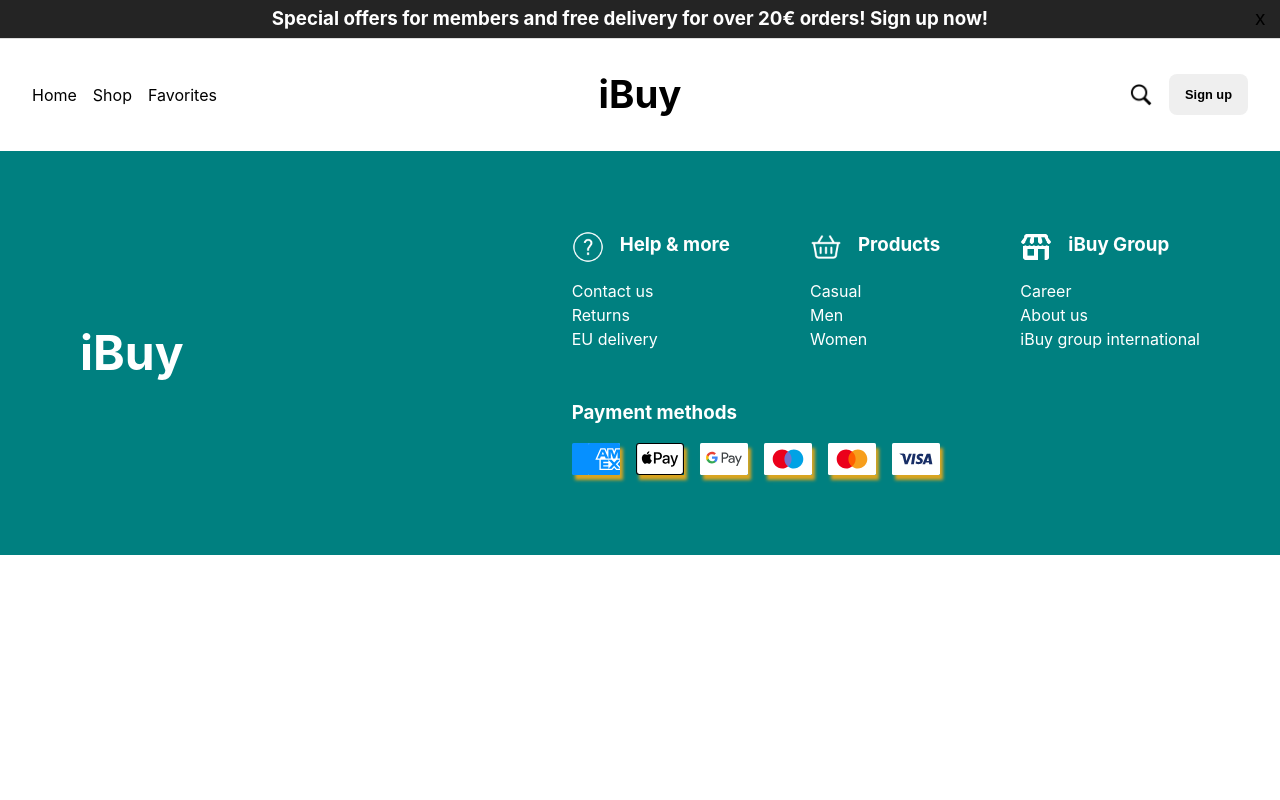
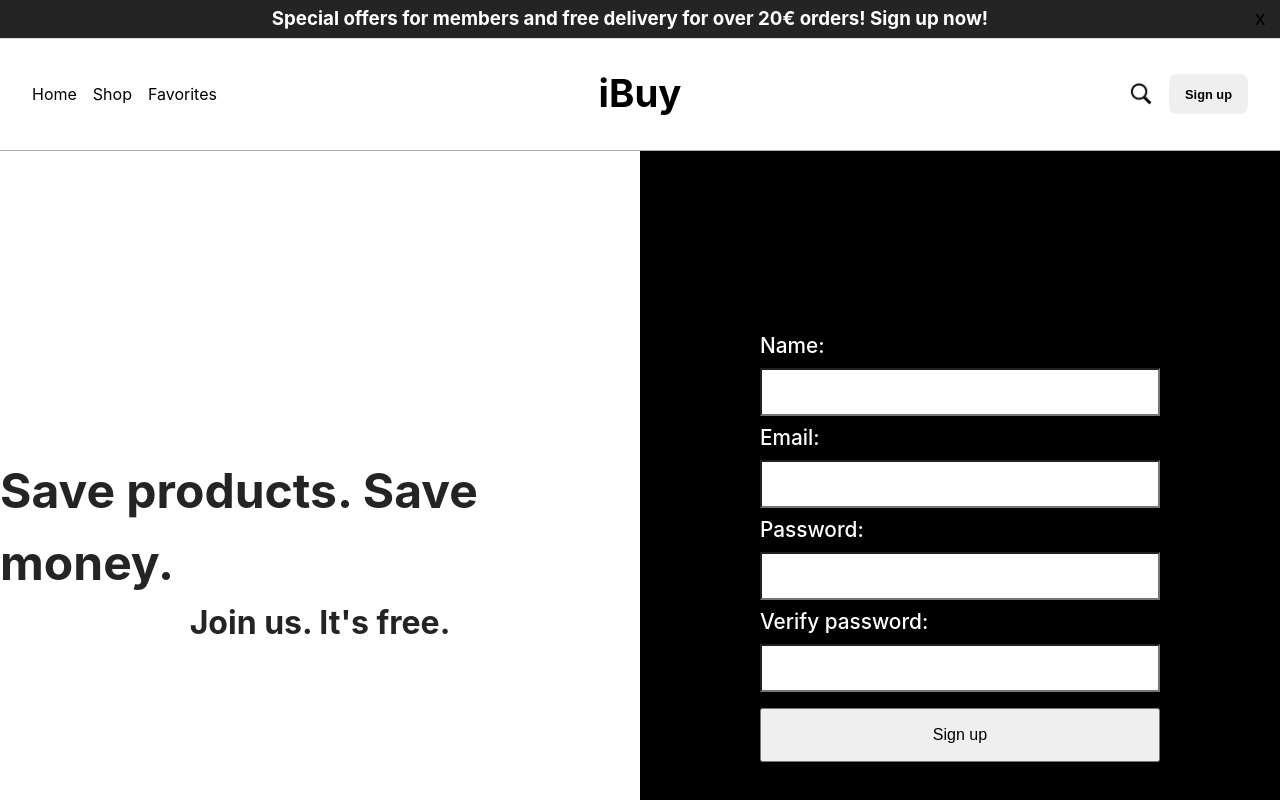
Before and after one commit to tolgapp/iBuy, a React (Vite) app: page /signup in a window 1280 px wide. Shown: the top 800 px of the page. Built offline with nearby package versions, Linux system fonts and the light colour scheme.

Commit message:
added form with getting typed data as object and if data is invalid an alert with nice animation

```diff
--- a/package.json
+++ b/package.json
@@ -12,7 +12,8 @@
   "dependencies": {
     "react": "^18.3.1",
     "react-dom": "^18.3.1",
-    "react-router-dom": "^6.26.1"
+    "react-router-dom": "^6.26.1",
+    "react-toastify": "^10.0.5"
   },
   "devDependencies": {
     "@eslint/js": "^9.9.0",
--- a/src/App.tsx
+++ b/src/App.tsx
@@ -7,7 +7,7 @@ import "./index.css";
 import NewsBar from "./components/NewsBar";
 import { useState } from "react";
 import Search from "./components/Search";
-import Favorites from "./components/Favorites";
+import Signup from "./components/Signup";
 
 const App: React.FC = () => {
   const [closeNews, setCloseNews] = useState(true);
@@ -33,7 +33,9 @@ const App: React.FC = () => {
         <Route path="/" element={<Home />} />
         <Route path="/shop" element={<Shop />} />
         <Route path="/shop/:id" element={<Shop />} />
-        <Route path="/favorites" element={<Favorites />} />
+        {/* Redirect to Signup -> Signup instead of Favorites*/}
+        <Route path="/favorites" element={<Signup />} />
+        <Route path="/signup" element={<Signup />} />
       </Routes>
       <Footer />
     </>
--- a/src/components/Favorites.tsx
+++ b/src/components/Favorites.tsx
@@ -1,73 +1,22 @@
-import { useState } from "react";
-
-type FormData = {
-  name: string;
-  email: string;
-  password: string;
-  verifyPassword: string;
-};
+import { useEffect } from "react";
+import { useLocation, useNavigate } from "react-router-dom";
 
 const Favorites: React.FC = () => {
 
-  const [formData, setFormData] = useState<FormData>({
-    name: "",
-    email: "",
-    password: "",
-    verifyPassword: ""
-  });
+  const location = useLocation();
+  const navigate = useNavigate();
 
-  const handleSubmit = (e: React.FormEvent<HTMLFormElement>) => {
-    e.preventDefault();
-    console.log(formData);
-  };
-
-  const handleChange = (e: React.ChangeEvent<HTMLInputElement>) => {
-    const {name, value} = e.target;
-    setFormData(prev => ({
-      ...prev,
-    [name]: value
-    }));
-  };
-
-
+  // Redirects to signup page so the user can signup and add favorites
+  useEffect(() => {
+    if (location.pathname === '/favorites') {
+      navigate('/signup'); // Redirect to the signup page
+    }
+  }, [location, navigate]);
 
   return (
-    <div className="favorites">
-      <div className="text-container-favorites">
-        <h2>Save products. Save money.</h2>
-        <h3>Join us. It's free.</h3>
-      </div>
-      <div className="form-container">
-        <form onSubmit={handleSubmit}>
-        <label htmlFor="name" className="name">
-            Name:
-          </label>
-          <input type="name" name="name" id="name" onChange={handleChange} />
-          <label htmlFor="email" className="email">
-            Email:
-          </label>
-          <input type="email" name="email" id="email" onChange={handleChange} />
-          <label htmlFor="password" className="password">
-            Password:
-          </label>
-          <input
-            type="password"
-            name="password"
-            id="password"
-            onChange={handleChange}
-          />
-          <label htmlFor="verifyPassword" className="password">
-            Verify password:
-          </label>
-          <input
-            type="password"
-            name="verifyPassword"
-            id="verifyPassword"
-            onChange={handleChange}
-          />
-          <button type="submit">Sign up</button>
-        </form>
-      </div>
+    <div>
+      <h1>Favorites Page</h1>
+
     </div>
   );
 };
--- a/src/components/Navbar.tsx
+++ b/src/components/Navbar.tsx
@@ -1,4 +1,4 @@
-import { Link } from "react-router-dom"
+import { Link, useLocation } from "react-router-dom"
 import "../style/Navbar.css"
 
 type Search = {
@@ -7,8 +7,13 @@ type Search = {
 
 const Navbar: React.FC<Search> = ({showSearch}) => {
 
+  const {pathname} = useLocation()
+
+  const isFavorites = pathname === "/favorites" || pathname === "/signup";
+
+
   return (
-    <nav>
+    <nav className={isFavorites ? "underline" : ""}>
       <div className="nav-links">
         <Link to={"/"}>Home</Link>
         <Link to={"/shop"}>Shop</Link>
@@ -17,7 +22,7 @@ const Navbar: React.FC<Search> = ({showSearch}) => {
       <h2><Link to={"/"}>iBuy</Link></h2>
       <div className="search-and-signup">
         <img src="/images/icons/search.png" alt="search icon" onClick={showSearch}/>
-      <button className="signup">Sign up</button>
+      <button className="signup-button"><Link to={"/signup"}>Sign up</Link></button>
       </div>
     </nav>
   )
--- /dev/null
+++ b/src/components/Signup.tsx
@@ -0,0 +1,98 @@
+import { useState } from "react";
+import { ToastContainer, toast } from 'react-toastify';
+import 'react-toastify/dist/ReactToastify.css'; // Import the CSS for styling
+
+type FormData = {
+  name: string;
+  email: string;
+  password: string;
+  verifyPassword: string;
+};
+
+const Signup: React.FC = () => {
+
+  const [formData, setFormData] = useState<FormData>({
+    name: "",
+    email: "",
+    password: "",
+    verifyPassword: "",
+  });
+
+  const notify = (message: string) => toast(message);
+
+  // Check for valid Data to sign up
+  const validateFormData = () => {
+    if (!formData.email.includes("@")) {
+      notify("Please enter a valid email address.");
+      return false;
+    }
+    if (formData.password !== formData.verifyPassword) {
+      notify("Passwords do not match!");
+      return false;
+    }
+    return true;
+  };
+
+  // Prevents the form from making dumb moves and returns nothing if data from formData is not valid
+  const handleSubmit = async (e: React.FormEvent<HTMLFormElement>) => {
+    e.preventDefault();
+
+    if (!validateFormData()) {
+      return;
+    }
+
+    // Perform further actions if the form data is valid
+  };
+
+  // Updates the formData Object with the typed new Data
+  const handleChange = (e: React.ChangeEvent<HTMLInputElement>) => {
+    const { name, value } = e.target;
+    setFormData((prev) => ({
+      ...prev,
+      [name]: value,
+    }));
+  };
+
+  return (
+    <div className="signup">
+      <div className="text-container-signup">
+        <h2>Save products. Save money.</h2>
+        <h3>Join us. It's free.</h3>
+      </div>
+      <div className="form-container">
+        <form onSubmit={handleSubmit}>
+          <label htmlFor="name" className="name">
+            Name:
+          </label>
+          <input type="text" name="name" id="name" onChange={handleChange} />
+          <label htmlFor="email" className="email">
+            Email:
+          </label>
+          <input type="email" name="email" id="email" onChange={handleChange} />
+          <label htmlFor="password" className="password">
+            Password:
+          </label>
+          <input
+            type="password"
+            name="password"
+            id="password"
+            onChange={handleChange}
+          />
+          <label htmlFor="verifyPassword" className="password">
+            Verify password:
+          </label>
+          <input
+            type="password"
+            name="verifyPassword"
+            id="verifyPassword"
+            onChange={handleChange}
+          />
+          <button type="submit">Sign up</button>
+          <ToastContainer />
+        </form>
+      </div>
+    </div>
+  );
+};
+
+export default Signup;
--- a/src/index.css
+++ b/src/index.css
@@ -181,25 +181,24 @@ main .home-h2 {
   opacity: 1; /* Full opacity on hover */
 }
 
-/* Favorites.tsx */
-.favorites {
+/* Signup.tsx */
+.signup {
   display: flex;
   align-items: center;
   justify-content: center;
   height: 50rem;
-  border: 0.1rem solid rgba(0, 0, 0, 0.1);
 }
-.text-container-favorites {
+.text-container-signup {
   flex: 1;
   display: flex;
   align-items: center;
   justify-content: center;
   flex-direction: column;
 }
-.text-container-favorites h2 {
+.text-container-signup h2 {
   font-size: 3rem;
 }
-.text-container-favorites h3 {
+.text-container-signup h3 {
   font-size: 2rem;
 }
 .form-container {
--- a/src/style/Navbar.css
+++ b/src/style/Navbar.css
@@ -6,6 +6,9 @@ nav {
   padding: 0 2rem;
   position: relative;
   z-index: 10;
+}
+.underline {
+  border-bottom: .1rem solid rgb(175, 175, 175);
 }
 .nav-links {
   display: flex;
@@ -42,7 +45,7 @@ nav h2 a {
   width: 1.5rem;
   cursor: pointer;
 }
-.signup {
+.signup-button {
   padding: 0.8rem 1rem;
   border-radius: 0.5rem;
   border: none;
@@ -51,7 +54,13 @@ nav h2 a {
   font-weight: 800;
   cursor: pointer;
 }
-.signup:hover {
-  background-color: rgb(6, 106, 96);
+.signup-button a {
+  text-decoration: none;
+  color: black;
+}
+.signup-button:hover {
+  background-color: rgb(0, 143, 143);
+}
+.signup-button:hover a {
   color: white;
 }
```
Also changed, not shown: 1 other file (tests, documents, lock files or other folders).
